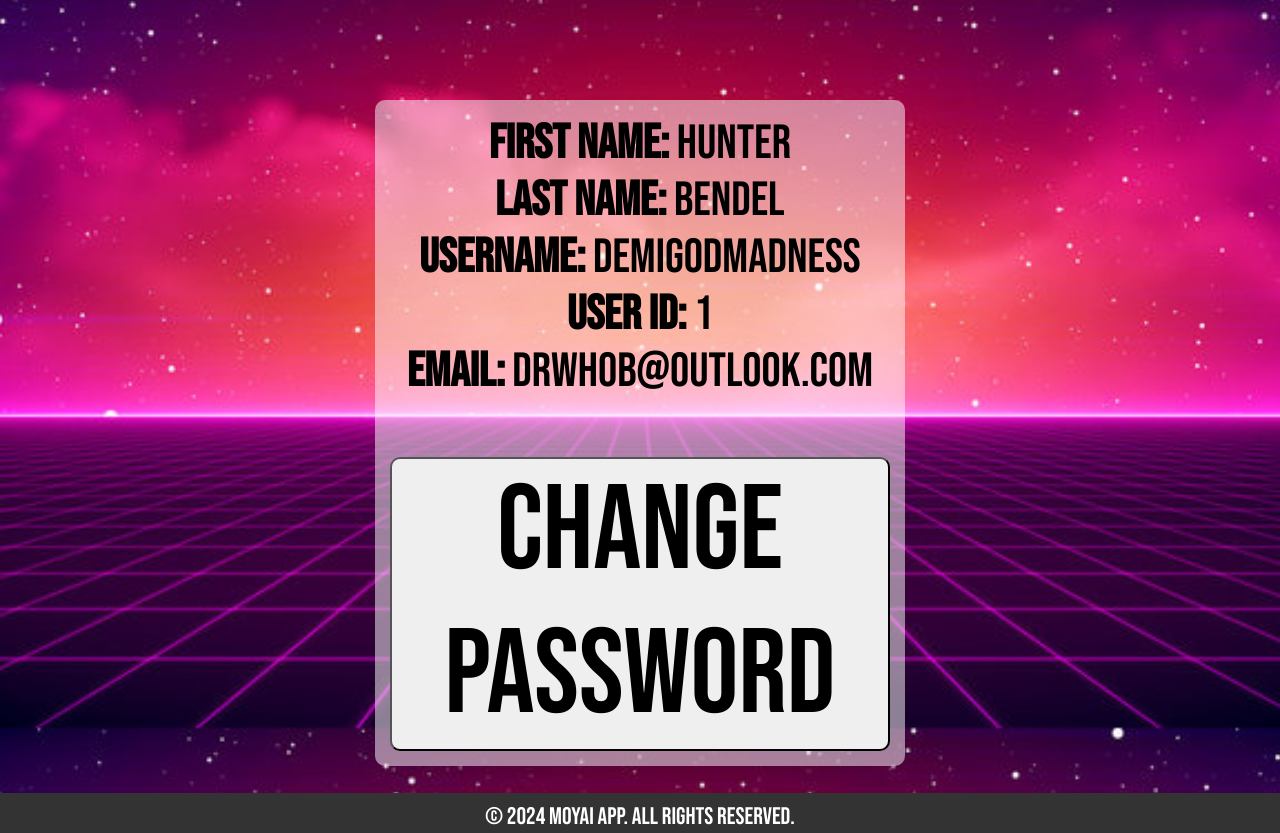
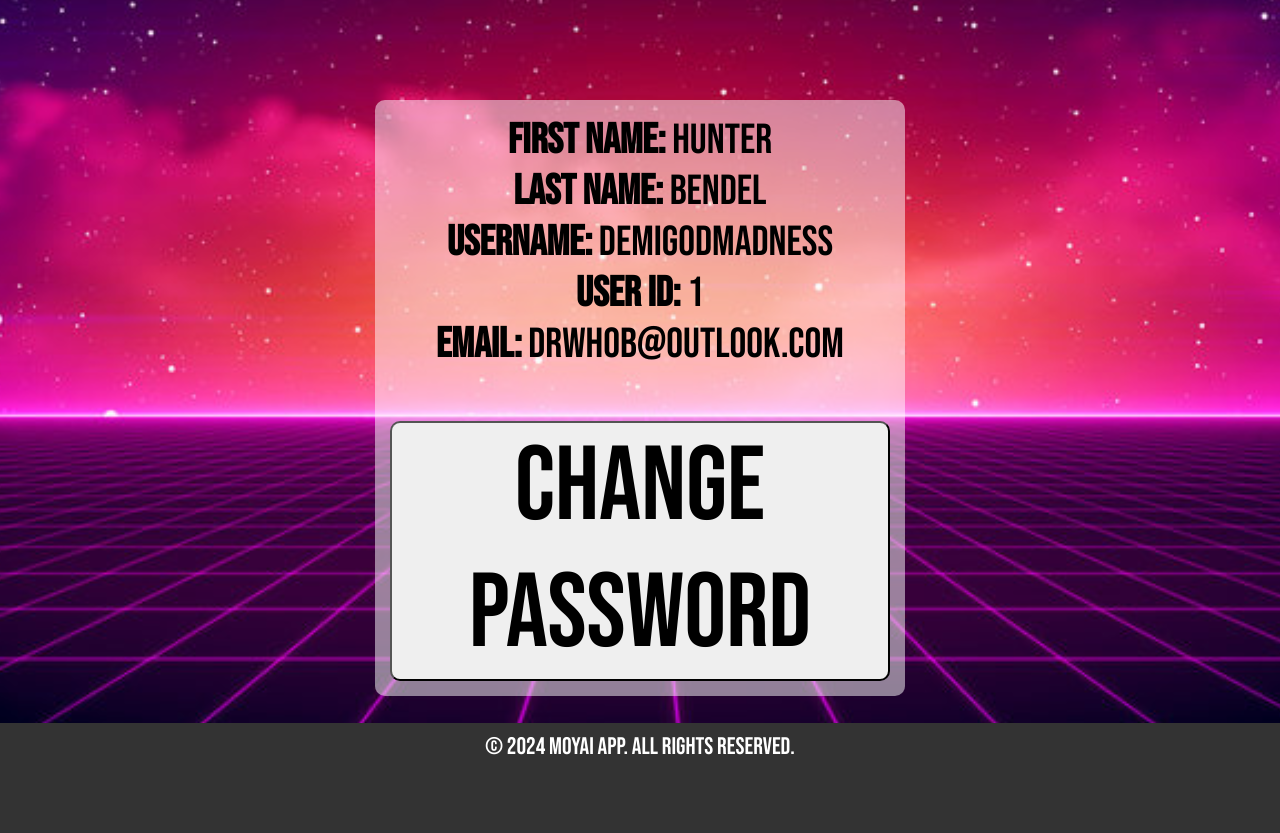
Before and after one commit to HunterBendel/Moyai, a Flask app: page /profile in a window 1280 px wide. Shown: the part 72-905 px from the top of the page. After the commit the page ends 827 px from the top, so only its background shows below. Run offline with Flask 3, Linux system fonts and the light colour scheme; a user stored in the database is signed in; some libraries are stand-ins or nearby versions.

Commit message:
reduced text size a bit

```diff
--- a/static/profile.css
+++ b/static/profile.css
@@ -29,7 +29,7 @@ body {
     transition: margin-top 0.3s ease; /* Smooth transition for margin-top */
     border-radius: 10px;
     max-width: 500px;
-    font-size: 200%;
+    font-size: 175%;
     text-align: center;
     align-items: center;
     align-content: center;
```
